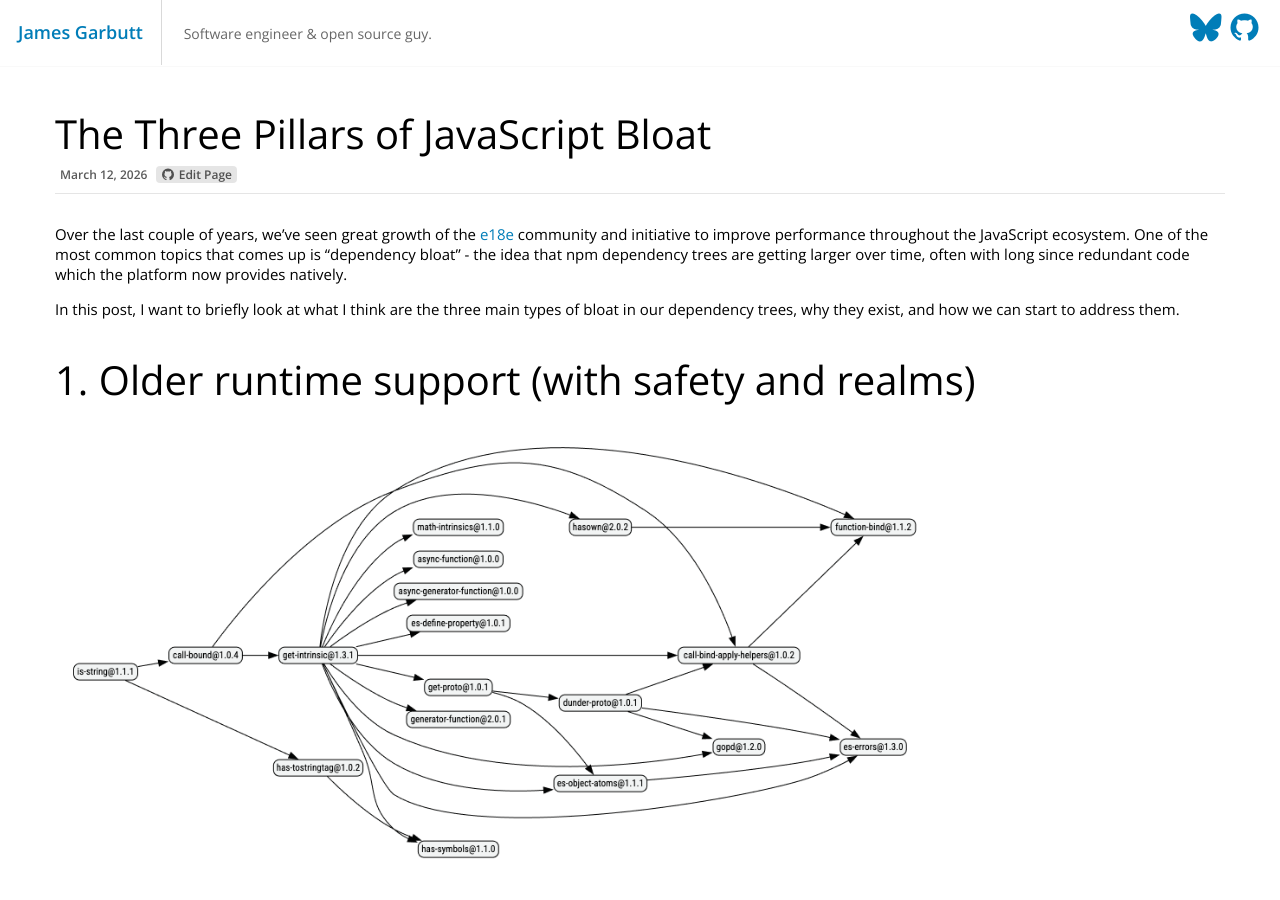
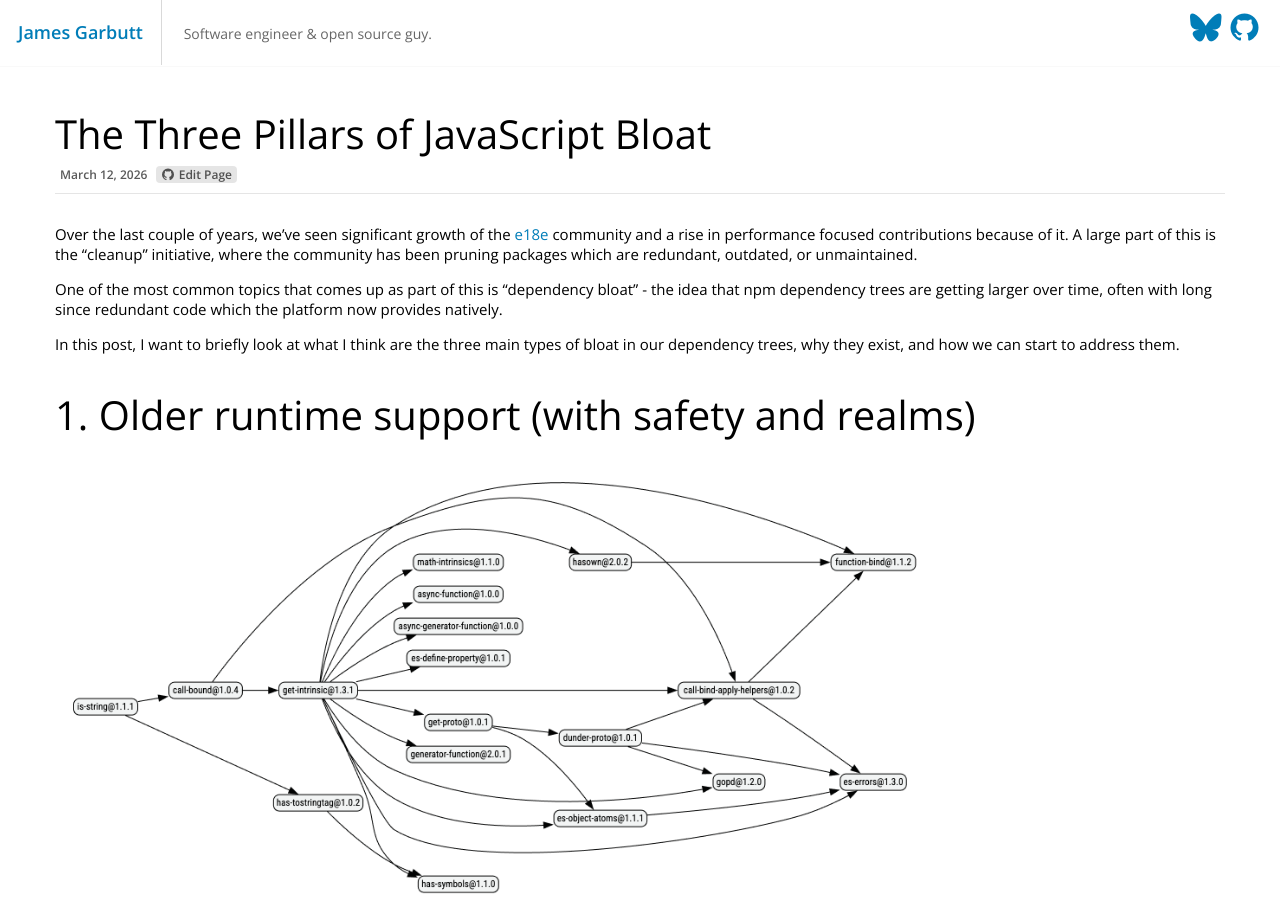
Before and after one commit to 43081j/43081j.github.io, a Jekyll site: the page built from _posts/2026-03-12-three-pillars-of-javascript-bloat.md, in a window 1280 px wide and 900 px high. Built offline with Jekyll 4.4.1, drawn with Linux system fonts in a browser that asks for light colours; nearby versions of some CDN libraries; comment, search, counter and statistics services are not loaded; some of the changed text lies outside the part shown.

Commit message:
docs: tweak wording a bit

```diff
--- a/_posts/2026-03-12-three-pillars-of-javascript-bloat.md
+++ b/_posts/2026-03-12-three-pillars-of-javascript-bloat.md
@@ -4,7 +4,9 @@ title: The Three Pillars of JavaScript Bloat
 description: A brief look at the three main causes of bloat in our JavaScript dependency trees, and how we can start to address them.
 ---
 
-Over the last couple of years, we've seen great growth of the [e18e](https://e18e.dev) community and initiative to improve performance throughout the JavaScript ecosystem. One of the most common topics that comes up is "dependency bloat" - the idea that npm dependency trees are getting larger over time, often with long since redundant code which the platform now provides natively.
+Over the last couple of years, we've seen significant growth of the [e18e](https://e18e.dev) community and a rise in performance focused contributions because of it. A large part of this is the "cleanup" initiative, where the community has been pruning packages which are redundant, outdated, or unmaintained.
+
+One of the most common topics that comes up as part of this is "dependency bloat" - the idea that npm dependency trees are getting larger over time, often with long since redundant code which the platform now provides natively.
 
 In this post, I want to briefly look at what I think are the three main types of bloat in our dependency trees, why they exist, and how we can start to address them.
 
@@ -151,11 +153,15 @@ Unless these packages are being kept alive because of _Pillar 1_, they're usuall
 
 When all long-term support versions of engines have the feature, the ponyfill should be removed.
 
+# What can we do about it?
+
+TODO
+
 # Closing Thoughts
 
 We all pay the cost for an incredibly small group of people to have an unusual architecture they like, or a level of backwards compatibility they need.
 
-This isn't necessarily a fault of the people who made these packages, as each person should be able to build however they want. Many of them are an older generation of influential JavaScript developers - building packages in a darker time where many of the nice APIs and cross-compatibility we have today didn't exist. They built the way they did because it was the possibly best way at the time.
+This isn't necessarily a fault of the people who made these packages, as each person should be able to build however they want. Many of them are an older generation of influential JavaScript developers - building packages in a darker time where many of the nice APIs and cross-compatibility we have today didn't exist. They built the way they did because it was possibly the best way at the time.
 
 The problem is that we never moved on from that. We still download all of this fluff today even though we've had these features for several years.
 
```
